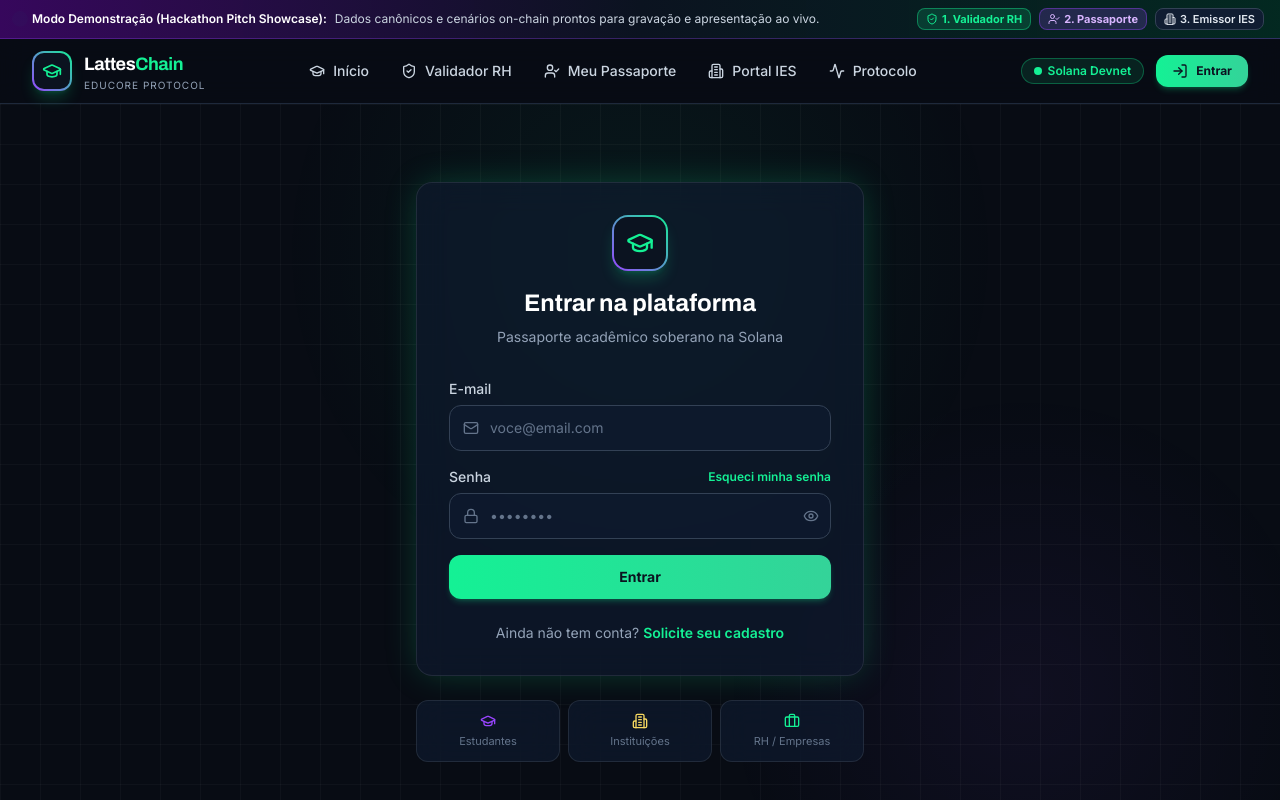
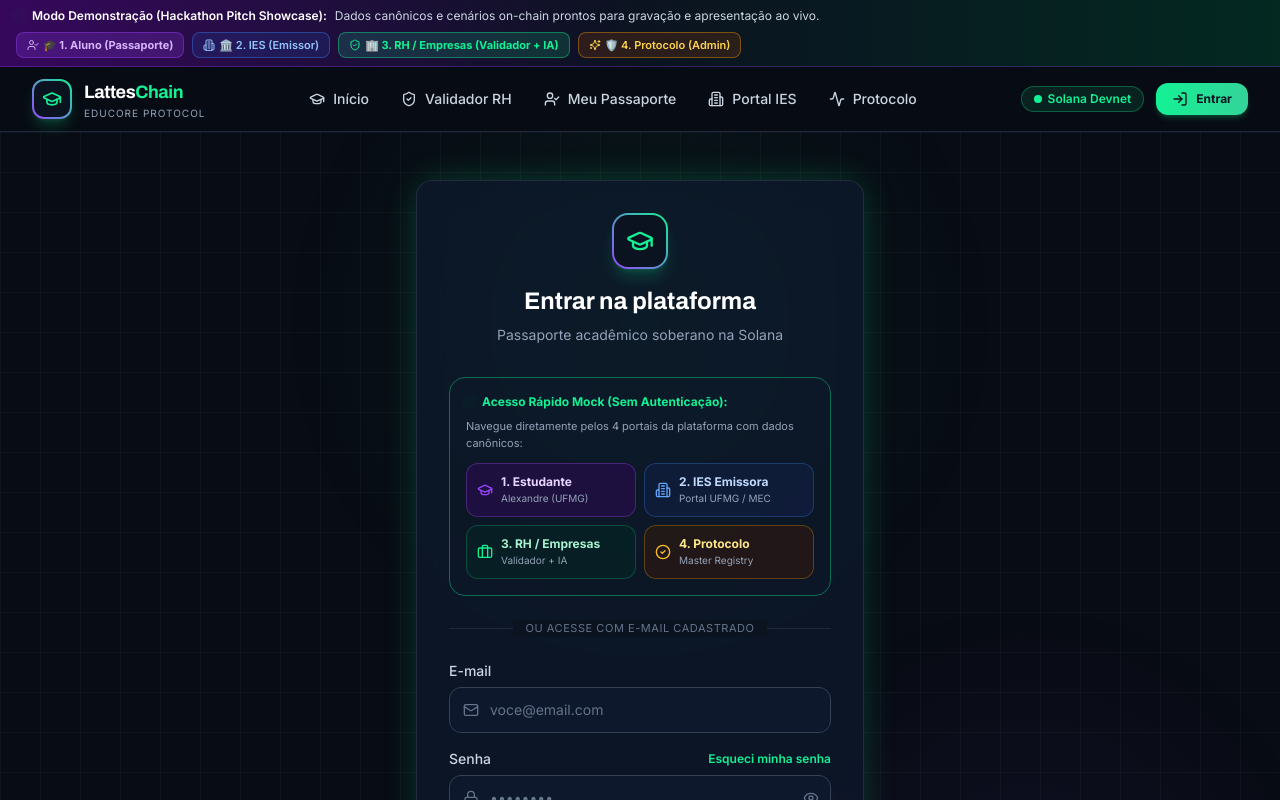
Before and after one commit to alexmsza/LattesChain, a Next.js app: page /login in a window 1280 px wide. Shown: the top 800 px of the page. Built offline with nearby package versions, Linux system fonts and the light colour scheme; no server answers.

Commit message:
feat(demo): enable unauthenticated instant bypass and 1-click role switcher in login and banner

```diff
--- a/src/app/login/page.tsx
+++ b/src/app/login/page.tsx
@@ -128,6 +128,70 @@
           </div>
         )}
 
+        {/* PAINEL DE ACESSO RÁPIDO DE DEMONSTRAÇÃO (SEM SENHA) */}
+        <div className="mb-6 rounded-2xl border border-solana-green/40 bg-navy-950/80 p-4">
+          <div className="flex items-center gap-2 mb-2 text-xs font-bold text-solana-green">
+            <span className="flex h-2 w-2 rounded-full bg-solana-green animate-ping" />
+            Acesso Rápido Mock (Sem Autenticação):
+          </div>
+          <p className="text-[11px] text-slate-400 mb-3">
+            Navegue diretamente pelos 4 portais da plataforma com dados canônicos:
+          </p>
+          <div className="grid grid-cols-2 gap-2">
+            <Link
+              href="/student"
+              className="flex items-center gap-2 rounded-xl bg-purple-950/40 border border-purple-500/30 p-2.5 text-xs text-purple-200 hover:bg-purple-900/50 hover:border-purple-400 transition-all"
+            >
+              <GraduationCap className="h-4 w-4 text-solana-purple shrink-0" />
+              <div className="text-left">
+                <span className="font-bold block">1. Estudante</span>
+                <span className="text-[10px] text-slate-400">Alexandre (UFMG)</span>
+              </div>
+            </Link>
+
+            <Link
+              href="/university"
+              className="flex items-center gap-2 rounded-xl bg-blue-950/40 border border-blue-500/30 p-2.5 text-xs text-blue-200 hover:bg-blue-900/50 hover:border-blue-400 transition-all"
+            >
+              <Building2 className="h-4 w-4 text-blue-400 shrink-0" />
+              <div className="text-left">
+                <span className="font-bold block">2. IES Emissora</span>
+                <span className="text-[10px] text-slate-400">Portal UFMG / MEC</span>
+              </div>
+            </Link>
+
+            <Link
+              href="/validator"
+              className="flex items-center gap-2 rounded-xl bg-emerald-950/40 border border-emerald-500/30 p-2.5 text-xs text-emerald-200 hover:bg-emerald-900/50 hover:border-emerald-400 transition-all"
+            >
+              <Briefcase className="h-4 w-4 text-solana-green shrink-0" />
+              <div className="text-left">
+                <span className="font-bold block">3. RH / Empresas</span>
+                <span className="text-[10px] text-slate-400">Validador + IA</span>
+              </div>
+            </Link>
+
+            <Link
+              href="/admin-protocol"
+              className="flex items-center gap-2 rounded-xl bg-amber-950/40 border border-amber-500/30 p-2.5 text-xs text-amber-200 hover:bg-amber-900/50 hover:border-amber-400 transition-all"
+            >
+              <CheckCircle2 className="h-4 w-4 text-amber-400 shrink-0" />
+              <div className="text-left">
+                <span className="font-bold block">4. Protocolo</span>
+                <span className="text-[10px] text-slate-400">Master Registry</span>
+              </div>
+            </Link>
+          </div>
+        </div>
+
+        <div className="relative flex items-center justify-center my-6">
+          <div className="border-t border-slate-800 w-full" />
+          <span className="bg-navy-900 px-3 text-[11px] uppercase tracking-wider text-slate-500 shrink-0">
+            ou acesse com e-mail cadastrado
+          </span>
+          <div className="border-t border-slate-800 w-full" />
+        </div>
+
         <form onSubmit={handleLogin} className="space-y-4">
           <div>
             <label htmlFor="email" className="mb-1.5 block text-sm font-medium text-slate-300">
--- a/src/components/DemoBanner.tsx
+++ b/src/components/DemoBanner.tsx
@@ -15,27 +15,34 @@
           </span>
         </div>
 
-        <div className="flex items-center gap-2">
-          <Link
-            href="/validator"
-            className="inline-flex items-center gap-1 rounded-lg bg-solana-green/15 border border-solana-green/40 px-2 py-0.5 text-[11px] font-bold text-solana-green hover:bg-solana-green/25"
-          >
-            <ShieldCheck className="h-3 w-3" />
-            1. Validador RH
-          </Link>
+        <div className="flex flex-wrap items-center gap-2">
           <Link
             href="/student"
-            className="inline-flex items-center gap-1 rounded-lg bg-solana-purple/20 border border-solana-purple/40 px-2 py-0.5 text-[11px] font-bold text-purple-300 hover:bg-solana-purple/30"
+            className="inline-flex items-center gap-1 rounded-lg bg-solana-purple/20 border border-solana-purple/40 px-2.5 py-1 text-[11px] font-bold text-purple-300 hover:bg-solana-purple/30 transition-all"
           >
             <UserCheck className="h-3 w-3" />
-            2. Passaporte
+            🎓 1. Aluno (Passaporte)
           </Link>
           <Link
             href="/university"
-            className="inline-flex items-center gap-1 rounded-lg bg-navy-800 border border-slate-700 px-2 py-0.5 text-[11px] font-semibold text-slate-200 hover:bg-slate-700"
+            className="inline-flex items-center gap-1 rounded-lg bg-blue-900/30 border border-blue-500/40 px-2.5 py-1 text-[11px] font-semibold text-blue-300 hover:bg-blue-900/50 transition-all"
           >
             <Building2 className="h-3 w-3" />
-            3. Emissor IES
+            🏛️ 2. IES (Emissor)
+          </Link>
+          <Link
+            href="/validator"
+            className="inline-flex items-center gap-1 rounded-lg bg-solana-green/15 border border-solana-green/40 px-2.5 py-1 text-[11px] font-bold text-solana-green hover:bg-solana-green/25 transition-all"
+          >
+            <ShieldCheck className="h-3 w-3" />
+            🏢 3. RH / Empresas (Validador + IA)
+          </Link>
+          <Link
+            href="/admin-protocol"
+            className="inline-flex items-center gap-1 rounded-lg bg-amber-900/30 border border-amber-500/40 px-2.5 py-1 text-[11px] font-semibold text-amber-300 hover:bg-amber-900/50 transition-all"
+          >
+            <Sparkles className="h-3 w-3" />
+            🛡️ 4. Protocolo (Admin)
           </Link>
         </div>
       </div>
```
Also changed, not shown: src/middleware.ts (+3 -67 lines).
